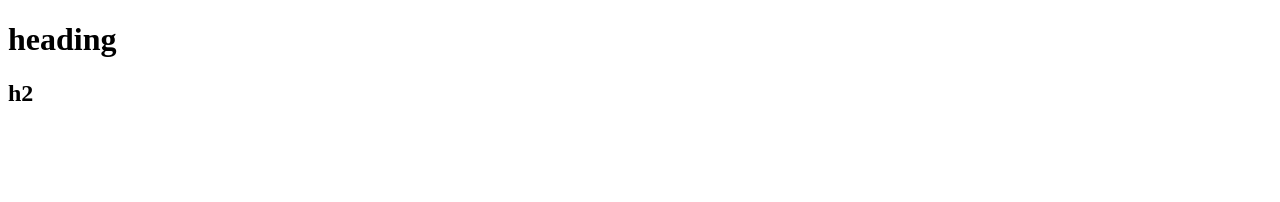
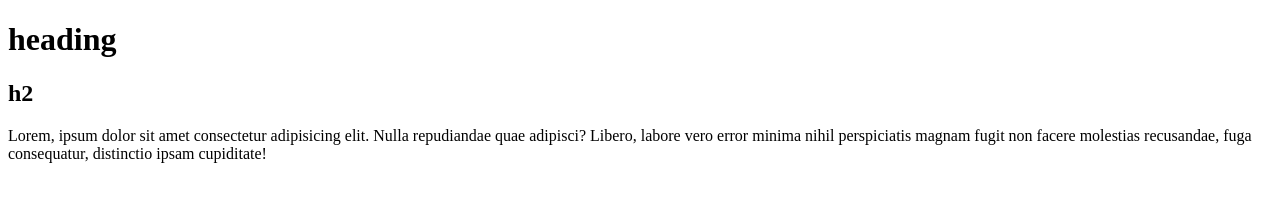
Before and after one commit to Zainab-Al-Mansoor/2nd-repo, a plain HTML site: page index.html in a window 1280 px wide. Drawn offline with Linux system fonts and the light colour scheme.

Commit message:
Update content in index.html

```diff
--- a/index.html
+++ b/index.html
@@ -8,5 +8,6 @@
 <body>
     <H1>heading</H1>
     <h2>h2</h2>
+    <p>Lorem, ipsum dolor sit amet consectetur adipisicing elit. Nulla repudiandae quae adipisci? Libero, labore vero error minima nihil perspiciatis magnam fugit non facere molestias recusandae, fuga consequatur, distinctio ipsam cupiditate!</p>
 </body>
 </html>
```
